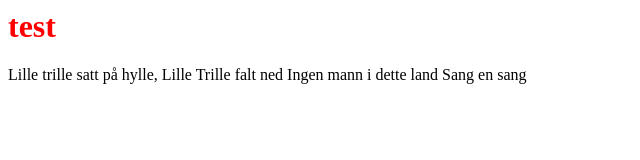
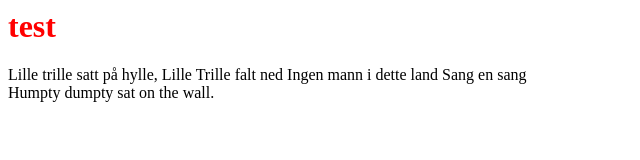
Before and after one commit to Ciber-Norge/git-workshop-2018, a plain HTML site: page lilletrille.html in a window 1280 px wide. Shown: the whole page, without its empty margins (0-640 px from the left). Drawn offline with Linux system fonts and the light colour scheme.

Commit message:
Humpty dumpty

```diff
--- a/lilletrille.html
+++ b/lilletrille.html
@@ -10,5 +10,8 @@ Lille Trille falt ned
 Ingen mann i dette land
 Sang en sang
 </div>
+<div>
+    Humpty dumpty sat on the wall.
+</div>
 </body>
 </html>
```
